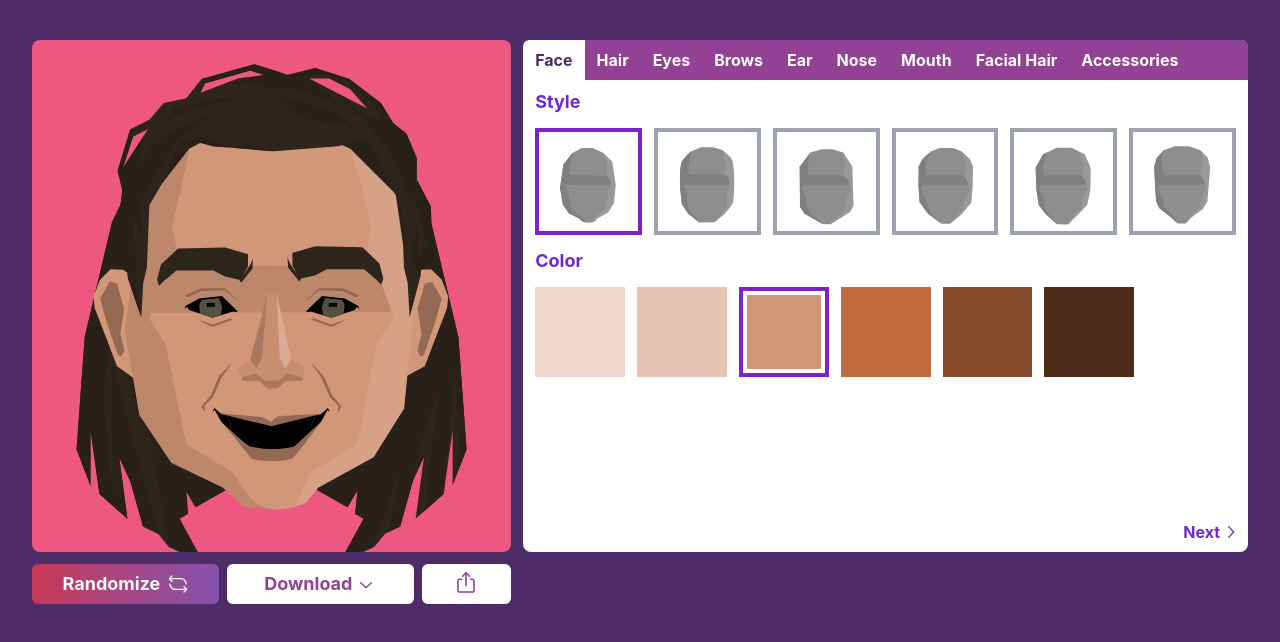
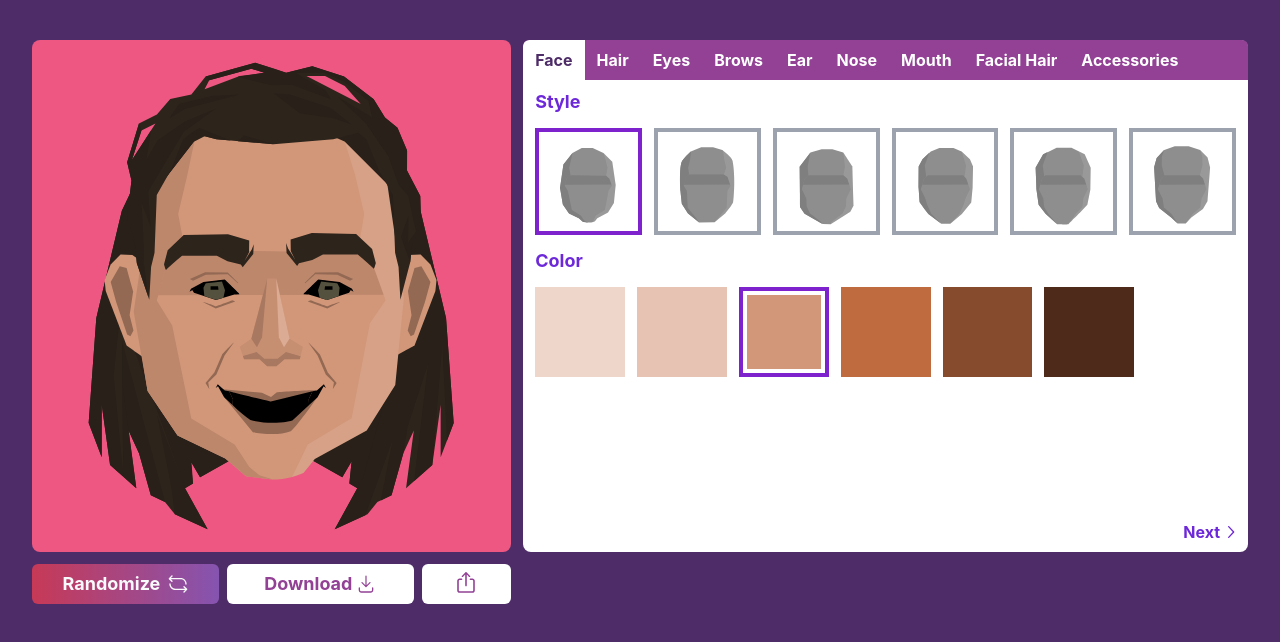
Before and after one commit to getsentry/sentry-avatar-generator, a React (Vite) app: page / in a window 1280 px wide. Shown: the top 642 px of the page. Built offline with nearby package versions, Linux system fonts and the light colour scheme.

Commit message:
add simple download export

```diff
--- a/package.json
+++ b/package.json
@@ -10,6 +10,7 @@
     "preview": "vite preview"
   },
   "dependencies": {
+    "@radix-ui/react-dialog": "^1.1.1",
     "@radix-ui/react-dropdown-menu": "^2.1.1",
     "@radix-ui/react-icons": "^1.3.0",
     "@radix-ui/react-popover": "^1.1.1",
--- a/src/App.tsx
+++ b/src/App.tsx
@@ -1,5 +1,7 @@
 import Face, { FaceProps } from "./components/avatar/face/face";
-import SentryAvatar from "./components/avatar/sentry-avatar";
+import SentryAvatar, {
+  SentryAvatarConfig,
+} from "./components/avatar/sentry-avatar";
 import AvatarPreview from "./components/editor/avatar-preview";
 import { ThemeProvider } from "@/components/theme-provider";
 import {
@@ -17,18 +19,12 @@
 import { saveAs } from "file-saver";
 import AvatarColorOptions from "./components/editor/avatar-color-options";
 import {
-  DropdownMenu,
-  DropdownMenuContent,
-  DropdownMenuItem,
-  DropdownMenuTrigger,
-} from "@/components/ui/dropdown-menu";
-import {
-  ChevronDownIcon,
   DownloadIcon,
   LoopIcon,
   Share2Icon,
   ChevronLeftIcon,
   ChevronRightIcon,
+  ReloadIcon,
 } from "@radix-ui/react-icons";
 import Eyes, { EyesProps } from "./components/avatar/eyes/eyes";
 import {
@@ -54,6 +50,14 @@
 import Accessories, {
   AccessoriesProps,
 } from "@/components/avatar/accessories/accessories";
+import AvatarDownloadCircleFormat from "@/components/editor/avatar-download-formats/avatar-download-circle-format";
+import {
+  Dialog,
+  DialogContent,
+  DialogDescription,
+  DialogHeader,
+  DialogTitle,
+} from "@/components/ui/dialog";
 
 /**
  * Available download aspect ratio options.
@@ -347,12 +351,41 @@
     updateQueryString(newConfig);
   };
 
+  const [isExportDialogOpen, setIsExportDialogOpen] = useState<boolean>(false);
+  const [showExport, setShowExport] = useState<boolean>(false);
+
   // eslint-disable-next-line @typescript-eslint/no-unused-vars
-  const onDownload = (_aspectRatio: AspectRatioOption) => {
+  const onDownload = async (_aspectRatio: AspectRatioOption) => {
+    // first open dialog
+    setIsExportDialogOpen(true);
+
+    // then we show the exportable node
+    setShowExport(true);
+
+    // wait a few seconds
+    await new Promise((f) => setTimeout(f, 500));
+
+    // generate an image right away
     domtoimage
-      .toBlob(document.getElementById("avatar-preview")!)
+      .toPng(document.getElementById("circle-export")!)
+      .then(function (dataUrl) {
+        const img = new Image();
+        img.src = dataUrl;
+
+        // show the image as a result
+        const previewDiv = document.getElementById("export-image-preview");
+        previewDiv!.innerHTML = "";
+        previewDiv?.appendChild(img);
+
+        // generate an image blob and download for the user
+        domtoimage
+          .toBlob(document.getElementById("circle-export")!)
           .then(function (blob) {
             saveAs(blob, "sentry-avatar.png");
+
+            // hide the export
+            setShowExport(false);
+          });
       });
   };
 
@@ -361,14 +394,7 @@
     toast.success("Avatar URL copied!");
   };
 
-  return (
-    <ThemeProvider defaultTheme="dark" storageKey="vite-ui-theme">
-      <div className="container max-w-screen-xl my-10">
-        <div className="grid grid-cols-1 sm:grid-rows-2 sm:grid-cols-5 gap-3">
-          <div className="order-0 sm:col-span-2 bg-[#ED5781] rounded-lg align-middle justify-center flex">
-            <AvatarPreview id="avatar-preview">
-              <SentryAvatar
-                config={{
+  const avatarConfig: SentryAvatarConfig = {
     face: {
       color: config[AvatarPart.FACE].color,
       style: config[AvatarPart.FACE].style,
@@ -406,8 +432,15 @@
       style: config[AvatarPart.ACCESSORIES].style,
       color: config[AvatarPart.ACCESSORIES].color,
     },
-                }}
-              />
+  };
+
+  return (
+    <ThemeProvider defaultTheme="dark" storageKey="vite-ui-theme">
+      <div className="container max-w-screen-xl my-10">
+        <div className="grid grid-cols-1 sm:grid-rows-2 sm:grid-cols-5 gap-3">
+          <div className="order-0 sm:col-span-2 bg-[#ED5781] rounded-lg align-middle justify-center flex">
+            <AvatarPreview id="avatar-preview">
+              <SentryAvatar config={avatarConfig} />
             </AvatarPreview>
           </div>
 
@@ -509,6 +542,15 @@
               <LoopIcon className="ml-2 h-5 w-5 min-w-5 hidden @xs:inline-block" />
             </Button>
 
+            <Button
+              className="col-span-2 text-xs @xs:text-sm @sm:text-lg"
+              variant="sentry"
+              onClick={() => onDownload("9:16")}
+            >
+              Download
+              <DownloadIcon className="ml-1 h-5 w-5 min-w-5 hidden @xs:inline-block" />
+            </Button>
+            {/*
             <DropdownMenu>
               <DropdownMenuTrigger asChild>
                 <Button
@@ -548,7 +590,7 @@
                   </Button>
                 </DropdownMenuItem>
               </DropdownMenuContent>
-            </DropdownMenu>
+            </DropdownMenu> */}
 
             <Button onClick={onShare} variant="sentry">
               <Share2Icon className="h-6 w-6 min-w-5" />
@@ -556,7 +598,31 @@
           </div>
         </div>
       </div>
+
+      <Dialog open={isExportDialogOpen} onOpenChange={setIsExportDialogOpen}>
+        <DialogContent className="z-[300]">
+          <DialogHeader>
+            <DialogTitle>Download Avatar</DialogTitle>
+            <DialogDescription className="flex flex-col justify-center items-center">
+              {showExport && (
+                <ReloadIcon className="w-20 h-20 animate-spin text-white m-20" />
+              )}
+              <div id="export-image-preview" />
+              {!showExport && (
+                <Button
+                  variant="sentry"
+                  onClick={() => setIsExportDialogOpen(false)}
+                  className="px-10 mt-5"
+                >
+                  Close
+                </Button>
+              )}
+            </DialogDescription>
+          </DialogHeader>
+        </DialogContent>
+      </Dialog>
       <Toaster />
+      {showExport && <AvatarDownloadCircleFormat avatarConfig={avatarConfig} />}
     </ThemeProvider>
   );
 }
--- a/src/components/avatar/base-svg.tsx
+++ b/src/components/avatar/base-svg.tsx
@@ -15,7 +15,7 @@
       xmlns="http://www.w3.org/2000/svg"
       width={width}
       height={height}
-      viewBox="0 0 1920 1920"
+      viewBox="0 0 1920 2420"
       className={className}
     >
       {children}
--- a/src/components/avatar/facial-hair/facial-hair.tsx
+++ b/src/components/avatar/facial-hair/facial-hair.tsx
@@ -27,7 +27,7 @@
   hairColor: string;
 }) {
   return (
-    <BaseSvg width={width} height={height} className={className}>
+    <BaseSvg width={width} height={height} className={cn(className, "z-[55]")}>
       <g className={classes.cls4}>
         <g id="Layer_12" data-name="Layer 12">
           <polygon
--- a/src/components/avatar/sentry-avatar.tsx
+++ b/src/components/avatar/sentry-avatar.tsx
@@ -36,60 +36,68 @@
 // face: z-20
 // ears: z-10
 // back hair: z-0
-function SentryAvatar({ config }: { config: SentryAvatarConfig }) {
+function SentryAvatar({
+  width,
+  height,
+  config,
+}: {
+  config: SentryAvatarConfig;
+  width?: number;
+  height?: number;
+}) {
   return (
-    <div className="relative w-[512px] h-[512px]">
+    <div className="relative">
       <Hair
-        width={512}
-        height={512}
+        width={width}
+        height={height}
         config={config.hair}
         className="absolute top-0 z-0"
       />
       <Ear
-        width={512}
-        height={512}
+        width={width}
+        height={height}
         config={config.ear}
         className="absolute top-0 z-10"
       />
       <Face
-        width={512}
-        height={512}
+        width={width}
+        height={height}
         config={config.face}
         className="absolute top-0 z-20"
       />
-      <Mouth
-        width={512}
-        height={512}
-        config={config.mouth}
+      <FacialHair
+        width={width}
+        height={height}
+        config={config.facialHair}
         className="absolute top-0 z-40"
       />
-      <FacialHair
-        width={512}
-        height={512}
-        config={config.facialHair}
+      <Mouth
+        width={width}
+        height={height}
+        config={config.mouth}
         className="absolute top-0 z-50"
       />
       <Eyes
-        width={512}
-        height={512}
+        width={width}
+        height={height}
         config={config.eyes}
         className="absolute top-0 z-[60]"
       />
       <Nose
-        width={512}
-        height={512}
+        width={width}
+        height={height}
         config={config.nose}
         className="absolute top-0 z-[60]"
       />
       <Brows
-        width={512}
-        height={512}
+        width={width}
+        height={height}
         config={config.brows}
         className="absolute top-0 z-[80]"
       />
       <Accessories
-        width={512}
-        height={512}
+        width={width}
+        height={height}
         config={config.accessories}
         className="absolute top-0 z-[100]"
       />
--- /dev/null
+++ b/src/components/editor/avatar-download-formats/avatar-download-circle-format.tsx
@@ -0,0 +1,43 @@
+import SentryAvatar, {
+  SentryAvatarConfig,
+} from "@/components/avatar/sentry-avatar";
+
+/**
+ * Default avatar canvas size: 1985x2500
+ * Centered avatar canvas size: 1920x1920
+ */
+function AvatarDownloadCircleFormat({
+  avatarConfig,
+}: {
+  avatarConfig: SentryAvatarConfig;
+}) {
+  const avatarWidth = 700;
+  const avatarHeight = 700;
+
+  const innerCircleSize = 700;
+  const outerCanvas = innerCircleSize + 400;
+
+  return (
+    <div
+      id="circle-export"
+      className="flex justify-center items-center"
+      style={{ width: outerCanvas, height: outerCanvas }}
+    >
+      <div
+        className="rounded-full bg-[#EE8019] flex justify-center"
+        style={{ width: innerCircleSize, height: innerCircleSize }}
+      >
+        <div
+          style={{
+            width: avatarWidth,
+            height: avatarHeight,
+          }}
+        >
+          <SentryAvatar config={avatarConfig} />
+        </div>
+      </div>
+    </div>
+  );
+}
+
+export default AvatarDownloadCircleFormat;
--- a/src/components/editor/avatar-grid-options.tsx
+++ b/src/components/editor/avatar-grid-options.tsx
@@ -22,10 +22,13 @@
         return (
           <button onClick={() => setValue(value)} key={i}>
             <div
-              className={classNames("w-full aspect-square relative", {
-                "border-gray-400 border-4": !isSelected,
-                "border-purple-700 border-4": isSelected,
-              })}
+              className={classNames(
+                "w-full aspect-square relative overflow-hidden",
+                {
+                  "border-gray-400 border-4": !isSelected,
+                  "border-purple-700 border-4": isSelected,
+                }
+              )}
             >
               {render(value)}
             </div>
--- a/src/components/editor/avatar-preview.tsx
+++ b/src/components/editor/avatar-preview.tsx
@@ -7,7 +7,11 @@
   id: string;
   children: React.ReactNode;
 }) {
-  return <div id={id}>{children}</div>;
+  return (
+    <div id={id} className="w-[512px] h-[512px] overflow-hidden">
+      {children}
+    </div>
+  );
 }
 
 export default AvatarPreview;
--- /dev/null
+++ b/src/components/ui/dialog.tsx
@@ -0,0 +1,120 @@
+import * as React from "react";
+import * as DialogPrimitive from "@radix-ui/react-dialog";
+import { X } from "lucide-react";
+
+import { cn } from "@/lib/utils";
+
+const Dialog = DialogPrimitive.Root;
+
+const DialogTrigger = DialogPrimitive.Trigger;
+
+const DialogPortal = DialogPrimitive.Portal;
+
+const DialogClose = DialogPrimitive.Close;
+
+const DialogOverlay = React.forwardRef<
+  React.ElementRef<typeof DialogPrimitive.Overlay>,
+  React.ComponentPropsWithoutRef<typeof DialogPrimitive.Overlay>
+>(({ className, ...props }, ref) => (
+  <DialogPrimitive.Overlay
+    ref={ref}
+    className={cn(
+      "fixed inset-0 z-[200] bg-black/80  data-[state=open]:animate-in data-[state=closed]:animate-out data-[state=closed]:fade-out-0 data-[state=open]:fade-in-0",
+      className
+    )}
+    {...props}
+  />
+));
+DialogOverlay.displayName = DialogPrimitive.Overlay.displayName;
+
+const DialogContent = React.forwardRef<
+  React.ElementRef<typeof DialogPrimitive.Content>,
+  React.ComponentPropsWithoutRef<typeof DialogPrimitive.Content>
+>(({ className, children, ...props }, ref) => (
+  <DialogPortal>
+    <DialogOverlay />
+    <DialogPrimitive.Content
+      ref={ref}
+      className={cn(
+        "fixed left-[50%] top-[50%] z-[200] grid w-full max-w-lg translate-x-[-50%] translate-y-[-50%] gap-4 border bg-background p-6 shadow-lg duration-200 data-[state=open]:animate-in data-[state=closed]:animate-out data-[state=closed]:fade-out-0 data-[state=open]:fade-in-0 data-[state=closed]:zoom-out-95 data-[state=open]:zoom-in-95 data-[state=closed]:slide-out-to-left-1/2 data-[state=closed]:slide-out-to-top-[48%] data-[state=open]:slide-in-from-left-1/2 data-[state=open]:slide-in-from-top-[48%] sm:rounded-lg",
+        className
+      )}
+      {...props}
+    >
+      {children}
+      <DialogPrimitive.Close className="absolute right-4 top-4 rounded-sm opacity-70 ring-offset-background transition-opacity hover:opacity-100 focus:outline-none focus:ring-2 focus:ring-ring focus:ring-offset-2 disabled:pointer-events-none data-[state=open]:bg-accent data-[state=open]:text-muted-foreground">
+        <X className="h-4 w-4" />
+        <span className="sr-only">Close</span>
+      </DialogPrimitive.Close>
+    </DialogPrimitive.Content>
+  </DialogPortal>
+));
+DialogContent.displayName = DialogPrimitive.Content.displayName;
+
+const DialogHeader = ({
+  className,
+  ...props
+}: React.HTMLAttributes<HTMLDivElement>) => (
+  <div
+    className={cn(
+      "flex flex-col space-y-1.5 text-center sm:text-left",
+      className
+    )}
+    {...props}
+  />
+);
+DialogHeader.displayName = "DialogHeader";
+
+const DialogFooter = ({
+  className,
+  ...props
+}: React.HTMLAttributes<HTMLDivElement>) => (
+  <div
+    className={cn(
+      "flex flex-col-reverse sm:flex-row sm:justify-end sm:space-x-2",
+      className
+    )}
+    {...props}
+  />
+);
+DialogFooter.displayName = "DialogFooter";
+
+const DialogTitle = React.forwardRef<
+  React.ElementRef<typeof DialogPrimitive.Title>,
+  React.ComponentPropsWithoutRef<typeof DialogPrimitive.Title>
+>(({ className, ...props }, ref) => (
+  <DialogPrimitive.Title
+    ref={ref}
+    className={cn(
+      "text-lg font-semibold leading-none tracking-tight",
+      className
+    )}
+    {...props}
+  />
+));
+DialogTitle.displayName = DialogPrimitive.Title.displayName;
+
+const DialogDescription = React.forwardRef<
+  React.ElementRef<typeof DialogPrimitive.Description>,
+  React.ComponentPropsWithoutRef<typeof DialogPrimitive.Description>
+>(({ className, ...props }, ref) => (
+  <DialogPrimitive.Description
+    ref={ref}
+    className={cn("text-sm text-muted-foreground", className)}
+    {...props}
+  />
+));
+DialogDescription.displayName = DialogPrimitive.Description.displayName;
+
+export {
+  Dialog,
+  DialogPortal,
+  DialogOverlay,
+  DialogClose,
+  DialogTrigger,
+  DialogContent,
+  DialogHeader,
+  DialogFooter,
+  DialogTitle,
+  DialogDescription,
+};
```
Also changed, not shown: 1 other file (tests, documents, lock files or other folders). Lines whose indentation alone changed are shown as unchanged.
